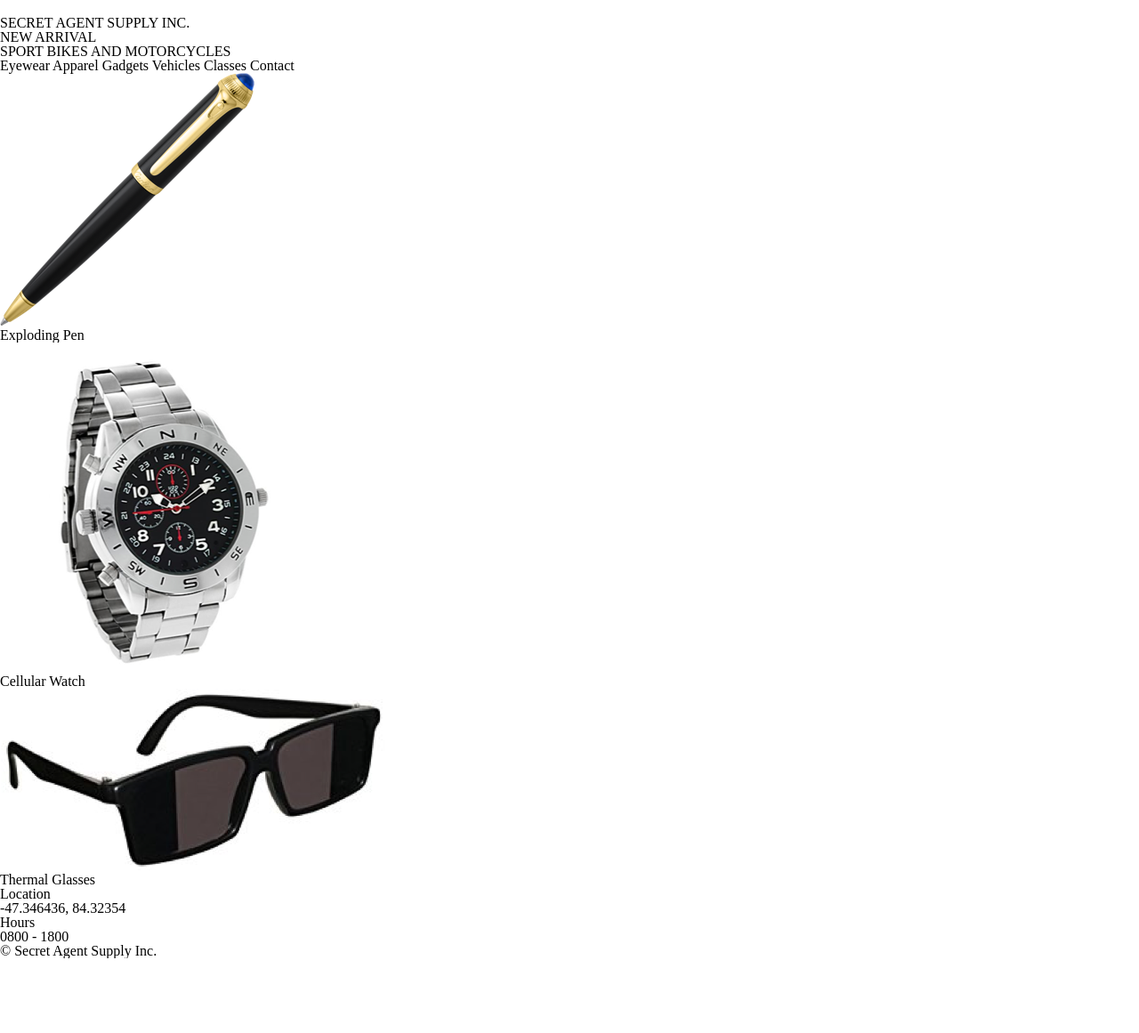
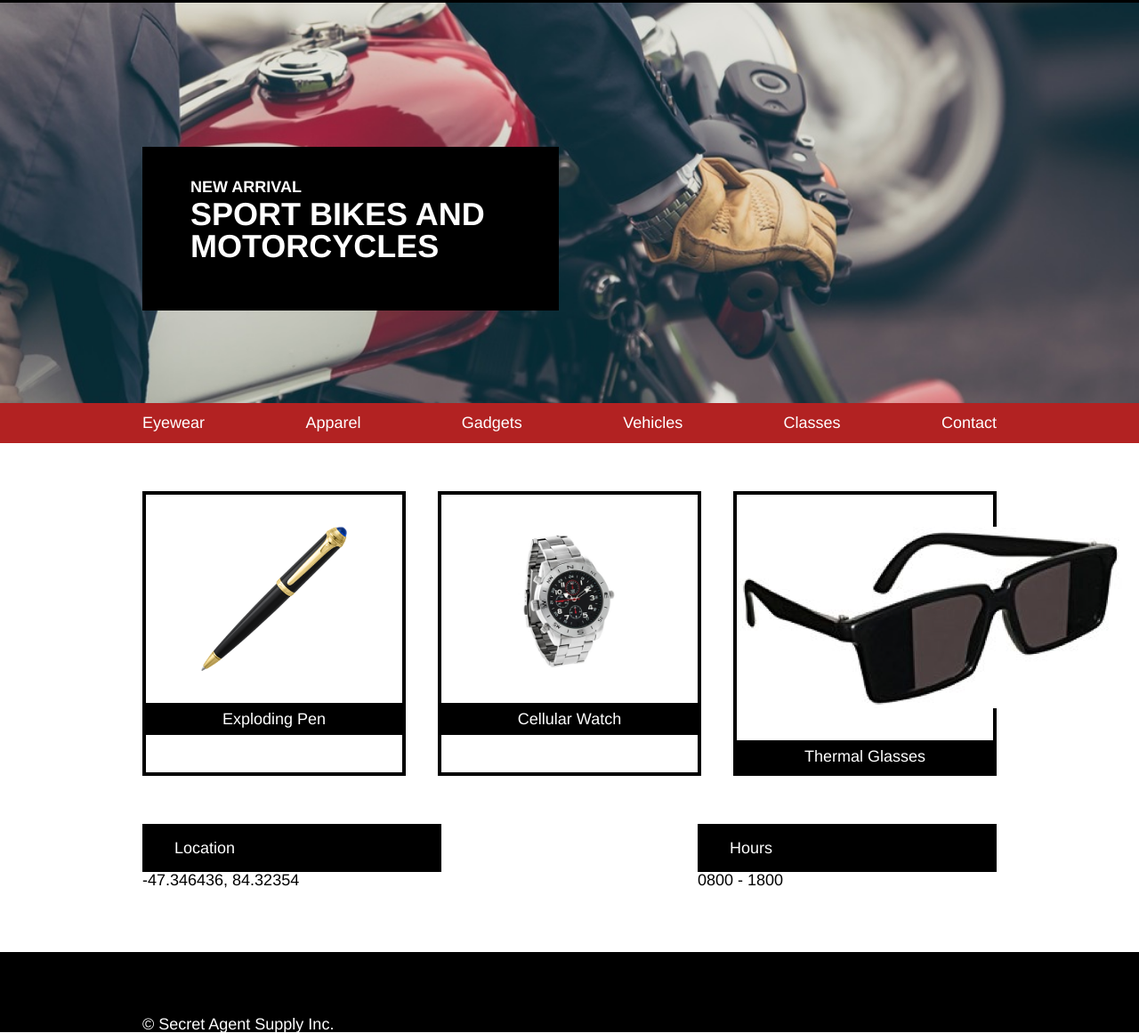
Before and after one commit to solivas612/SecretAgentSupply, a plain HTML site: page index.html in a window 1280 px wide. Shown: the part 39-1200 px from the top of the page at 89% size. Before the commit the page ends 1116 px from the top, so only its background shows below. Drawn offline with Linux system fonts and the light colour scheme; files that its build step writes are made by us from their sources.

Commit message:
CSS almost done

```diff
--- a/index.html
+++ b/index.html
@@ -3,8 +3,8 @@
 <!DOCTYPE html>
 <html>
   <head>
-    <link rel="stylesheet" href=".resources/css/reset.css" type="text/css">
-    <link rel="stylesheet" href=".resources/css/style.css" type="text/css">
+    <link rel="stylesheet" href="./resources/css/reset.css" type="text/css">
+    <link rel="stylesheet" href="./resources/css/style.css" type="text/css">
     <title>Secret Agent Supply Inc.</title>
   </head>
   <body>
@@ -12,23 +12,27 @@
     <!-- Header Section -->
 
     <header>
+      <div class="container">
         <img src="./resources/images/logo.png" alt="Secret Agent Supply Logo">
         <p>SECRET AGENT SUPPLY INC.</p>
+      </div>
     </header>
 
     <!-- Main Banner Section -->
 
-    <div class="#">
-      <div class="#">
+    <div class="banner">
+      <div class="container">
+        <div class="headline">
           <p>NEW ARRIVAL</p>
           <h1>SPORT BIKES AND MOTORCYCLES</h1>
+        </div>
       </div>
     </div>
 
     <!-- Navigation Section -->
 
-    <div class="#">
-      <nav>
+    <div class="navigation">
+      <nav class="container">
         <span>Eyewear</span>
         <span>Apparel</span>
         <span>Gadgets</span>
@@ -40,51 +44,59 @@
 
     <!-- Product Grid Section -->
 
-    <div class="#">
+    <div class="grid">
 
-      <div class="#"> <!-- One -->
+      <div class="container">
+
+        <div class="product good">
           <img src="./resources/images/pen.png" alt="Image of Exploding Pen">
-        <div class="#">
+          <div class="product-name">
             <p>Exploding Pen</p>
           </div>
         </div>
 
-      <div class="#"> <!-- Two -->
+        <div class="product good">
           <img src="./resources/images/watch.png" alt="Image of Cellular Watch">
-        <div class="#">
+          <div class="product-name">
             <p>Cellular Watch</p>
           </div>
         </div>
 
-      <div class="#"> <!-- Three -->
+        <div class="product thermal">
           <img src="./resources/images/glasses.png" alt="Image of Thermal Glasses">
-        <div class="#">
+          <div class="product-name">
             <p>Thermal Glasses</p>
           </div>
         </div>
 
       </div>
 
+    </div>
+
     <!-- Location & Hours Section -->
 
-    <div class="#">
+    <div class="setting">
 
-      <div class="#">
-        <div class="#">
+      <div class="container">
+
+        <div class="location">
+          <div class="category">
             <p>Location</p>
           </div>
-        <div class="#">
+          <div class="details">
             <p>-47.346436, 84.32354</p>
           </div>
         </div>
 
-      <div class="#">
-        <div class="#">
+        <div class="hours">
+          <div class="category">
             <p>Hours</p>
           </div>
-        <div class="#">
+          <div class="details">
             <p>0800 - 1800</p>
           </div>
+        </div>
+
       </div>
 
     </div>
@@ -92,7 +104,9 @@
     <!-- Footer Section -->
 
     <footer>
-      <p>&copy Secret Agent Supply Inc.</p>
+      <div class="container">
+        <p id="footer">&copy Secret Agent Supply Inc.</p>
+      </div>
     </footer>
 
   </body>
--- a/resources/css/style.css
+++ b/resources/css/style.css
@@ -1,13 +1,150 @@
 /* https://s3.amazonaws.com/codecademy-content/courses/freelance-1/unit-5/secret-agent-supply/resources/images/redline.jpg */
+
+/* Universal Style */
+html,
+body {
+  font-size: 18px;
+  font-family: Helvetica;
+}
+
+header, .headline, .banner.container, .product-name, .category, footer {
+  background-color: black;
+  color: white;
+}
+
+header, .banner, .navigation, .grid, .setting, footer {
+  display: flex;
+  justify-content: center;
+  width: 100%
+}
+
+.container {
+  width: 960px;
+}
 
 /* Header Section */
 
-/* Main Section */
+header .container {
+  display: inline-flex;
+  align-items: center;
+}
+
+header .container img {
+  height: 1.5rem;
+  padding-left: 0.5rem;
+}
+
+header .container p {
+  font-size: 1rem;
+  padding: 0.66rem 0rem 0.66rem 1rem;
+}
+
+/* Main Banner Section */
+
+.banner {
+  background-image: url("../images/banner.jpeg");
+  background-repeat: no-repeat;
+  background-position: center;
+  background-size: cover;
+  height: 25rem;
+  display: flex;
+}
+
+.headline {
+  width: 26rem;
+  margin-top: 9rem;
+
+}
+
+.headline p {
+  padding: 2rem 0rem 0rem 3rem;
+  font-size: 1rem;
+  font-weight: bold;
+}
+
+.headline h1 {
+  padding: 0.25rem 4rem 3rem 3rem;
+  font-size: 2rem;
+  font-weight: bold;
+}
 
 /* Navigation Section */
 
+.navigation {
+  background-color: firebrick;
+  color: white;
+}
+
+nav {
+  display: flex;
+  justify-content: space-between;
+}
+
+nav span {
+  padding: 0.75rem 0rem;
+
+}
 /* Product Grid Section */
+
+.grid .container {
+  display: flex;
+  justify-content: space-between;
+}
+
+.product {
+  margin-top: 3rem;
+  border: 4px solid black;
+  width: 30%
+}
+
+.product img {
+  display: block;
+  margin-left: auto;
+  margin-right: auto;
+  width: auto;
+  padding: 2rem 0rem;
+}
+
+.good img {
+  height: 9rem;
+  padding: 2rem 0rem;
+}
+
+/*.product .thermal img {
+  height: auto;
+  width: 50%*/
+
+
+.product .product-name {
+  padding: 0.5rem 0rem;
+  text-align: center;
+}
 
 /* Location & Hours Section */
 
+.setting .container {
+  display: flex;
+  justify-content: space-between;
+}
+
+.location, .hours {
+  width: 35%;
+  margin-top: 3rem;
+  margin-bottom: 4rem;
+}
+
+.category p {
+  padding: 1rem 0rem 1rem 2rem;
+}
+
 /* Footer Section */
+
+footer {
+  height: 5rem;
+  display: flex;
+  align-items: flex-end;
+}
+
+#footer {
+  text-align: left;
+}
```
Lines whose indentation alone changed are shown as unchanged.
